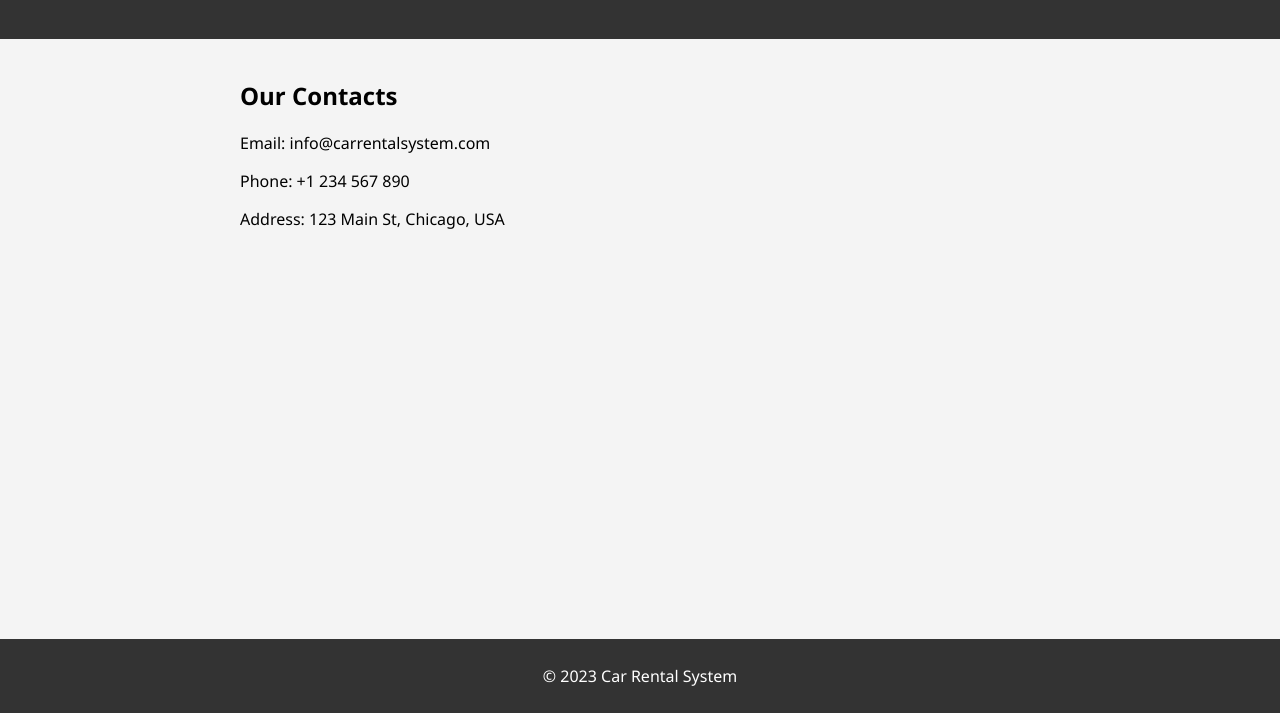
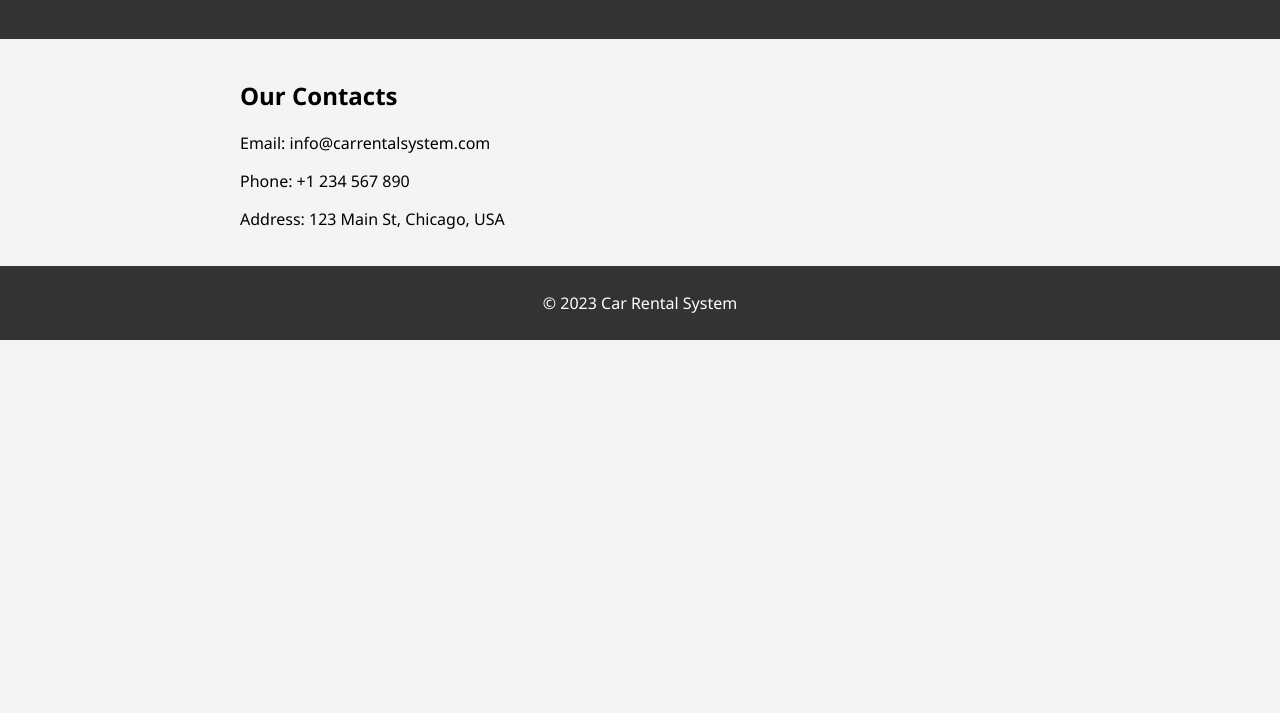
Before and after one commit to Kirollos-Saad/Car-Rental-System, a plain HTML site: page contact.html in a window 1280 px wide. Shown: the part 87-800 px from the top of the page. Drawn offline with Linux system fonts and the light colour scheme.

Commit message:
slight modification for css

```diff
--- a/style.css
+++ b/style.css
@@ -28,9 +28,7 @@ nav a {
     margin: 0 10px;
 }
 
-main {
-    flex: 1 0 auto;
-}
+
 
 section {
     padding: 20px;
```
